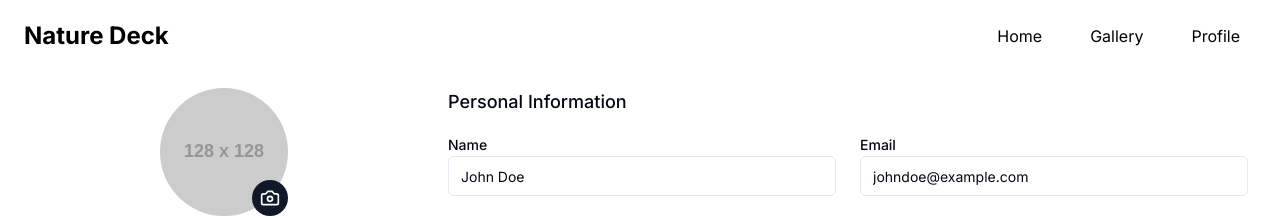
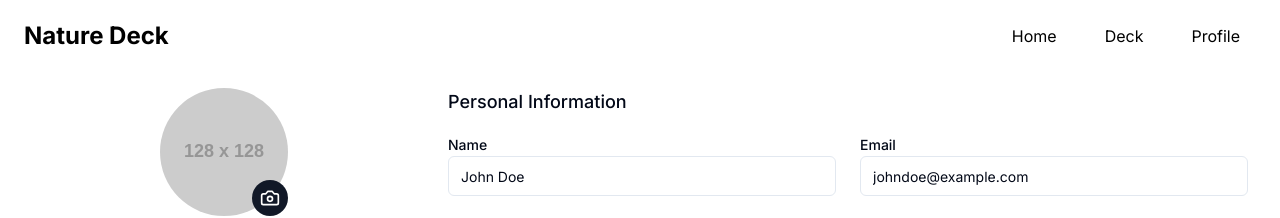
Before and after one commit to DannyMang/lahacks24, a Next.js app: page /profile in a window 1280 px wide. Shown: the top 218 px of the page. Built offline with nearby package versions, Linux system fonts and the light colour scheme.

Commit message:
deck search Params

```diff
--- a/src/app/gallery/[userId]/page.tsx
+++ b/src/app/deck/page.tsx
@@ -1,7 +1,6 @@
 "use client";
 
 import ImageComponent from "@/components/gallery/ImageContainer";
-import Link from "next/link";
 import { useState, ChangeEvent } from "react";
 import {
   Dialog,
@@ -10,8 +9,11 @@ import {
   DialogHeader,
   DialogTitle,
 } from "@/components/ui/dialog";
+import { useSearchParams } from "next/navigation";
 
 export default function Component() {
+  const searchParams = useSearchParams();
+  const userId: string | null = searchParams.get("userId");
   const [uploadStatus, setUploadStatus] = useState("");
   const [open, setOpen] = useState(false);
   const handleOpen = () => setOpen(false);
--- a/src/app/feed/page.tsx
+++ b/src/app/feed/page.tsx
@@ -8,7 +8,7 @@ import MainHeader from "@/components/main/mainheader";
 import { useSearchParams } from "next/navigation";
 export default function Component() {
   const searchParams = useSearchParams();
-  const userId = searchParams.get("userId");
+  const userId: string | null = searchParams.get("userId");
   console.log(userId);
   const feedData = [
     {
@@ -51,7 +51,7 @@ export default function Component() {
 
   return (
     <div className="bg-gradient-to-r from-green-100 to-green-200">
-      <MainHeader userId={userId} />
+      <MainHeader userId={userId as string} />
       {feedData.map((data, index) => (
         <FeedPost
           key={data.postId} // Use postId instead of index for a unique key if postId is guaranteed unique
--- a/src/components/main/mainheader.tsx
+++ b/src/components/main/mainheader.tsx
@@ -13,10 +13,13 @@ const MainHeader = ({ userId }: { userId: string }) => {
           Home
         </Link>
         <Link
-          href={`/gallery${userId}`}
+          href={{
+            pathname: "/deck",
+            query: { userId: userId },
+          }}
           className="px-4 py-2 text-black hover:text-gray-500"
         >
-          Gallery
+          Deck
         </Link>
 
         <Link
```
